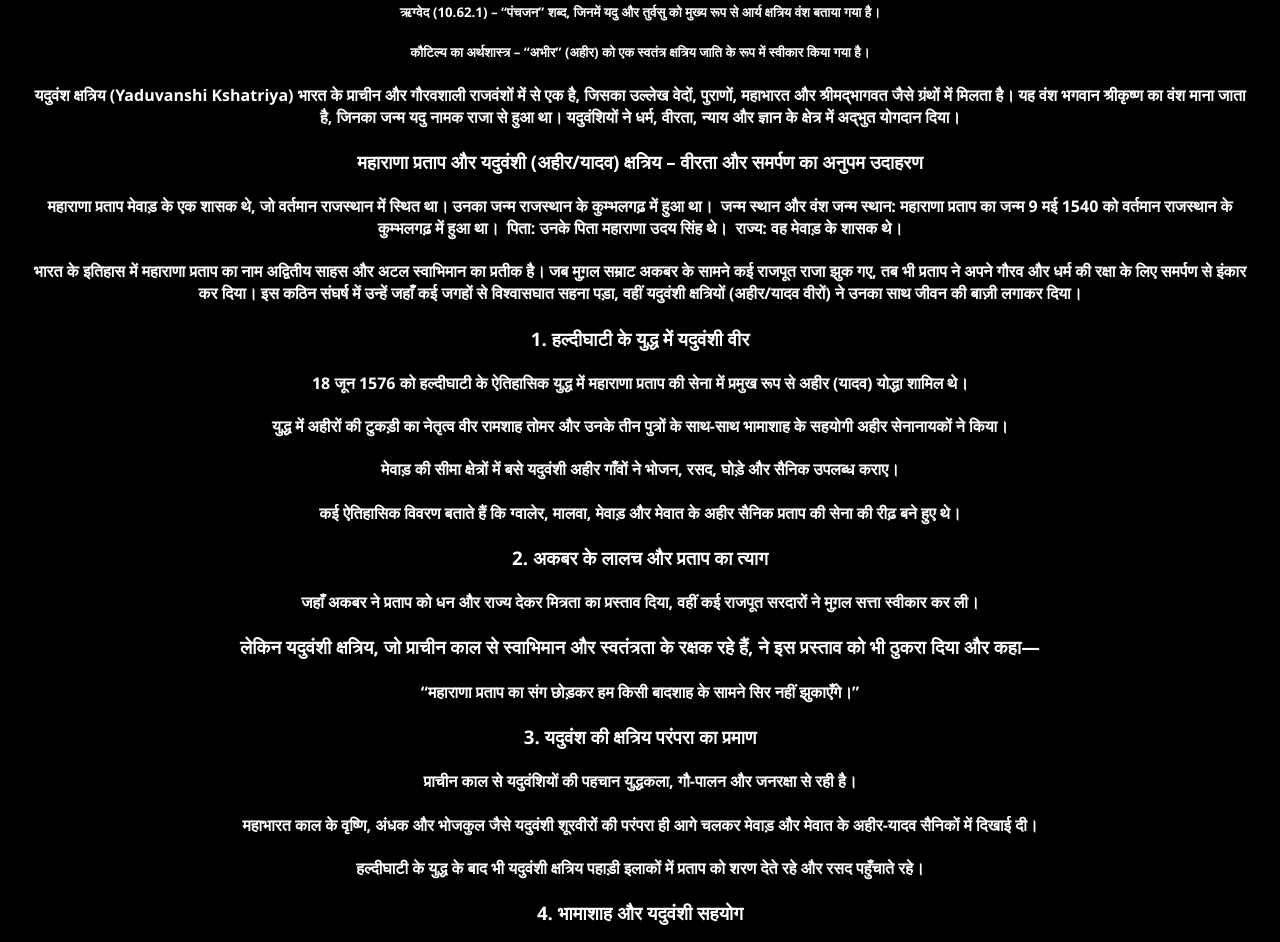
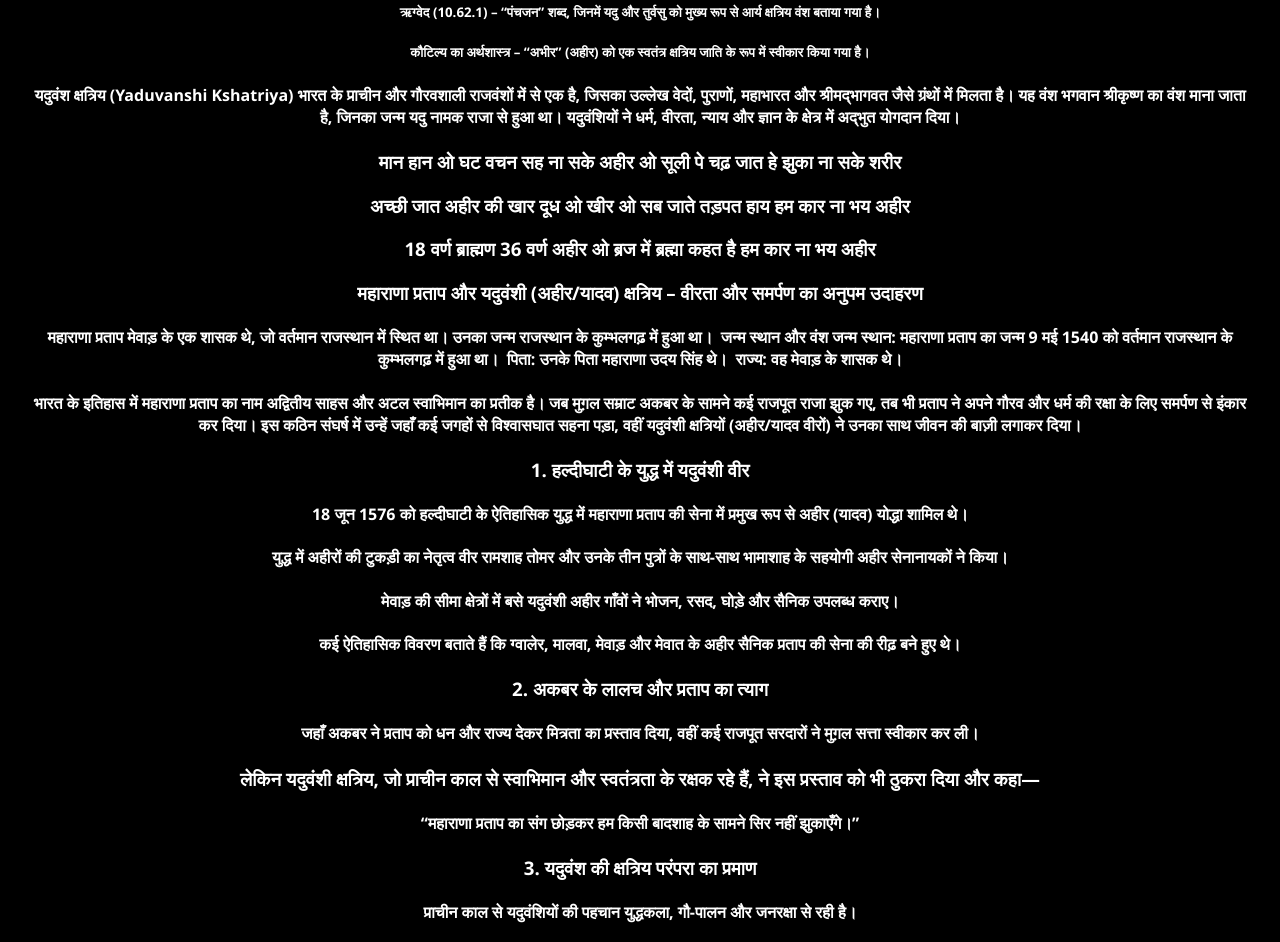
Before and after one commit to shailendra-author/Shailendra-Yadav-, a plain HTML site: page index.html in a window 1280 px wide. Shown: the part 1369-2311 px from the top of the page. Drawn offline with Linux system fonts and the light colour scheme.

Commit message:
Update index.html

```diff
--- a/index.html
+++ b/index.html
@@ -145,7 +145,22 @@
 
     <H4>यदुवंश क्षत्रिय (Yaduvanshi Kshatriya) भारत के प्राचीन और गौरवशाली राजवंशों में से एक है, जिसका उल्लेख वेदों, पुराणों, महाभारत और श्रीमद्भागवत जैसे ग्रंथों में मिलता है। यह वंश भगवान श्रीकृष्ण का वंश माना जाता है, जिनका जन्म यदु नामक राजा से हुआ था। यदुवंशियों ने धर्म, वीरता, न्याय और ज्ञान के क्षेत्र में अद्भुत योगदान दिया।</h4>
 
+<H3>मान हान ओ घट वचन
+सह ना सके अहीर
+ओ सूली पे चढ़ जात हे
+झुका ना सके शरीर</h3>
 
+
+<H3>अच्छी जात अहीर की
+खार दूध ओ खीर
+ओ सब जाते तड़पत हाय
+हम कार ना भय अहीर</h3>
+
+
+<H3>18 वर्ण ब्राह्मण
+36 वर्ण अहीर
+ओ ब्रज में ब्रह्मा कहत है
+हम कार ना भय अहीर</h3>
 
 
 
```
